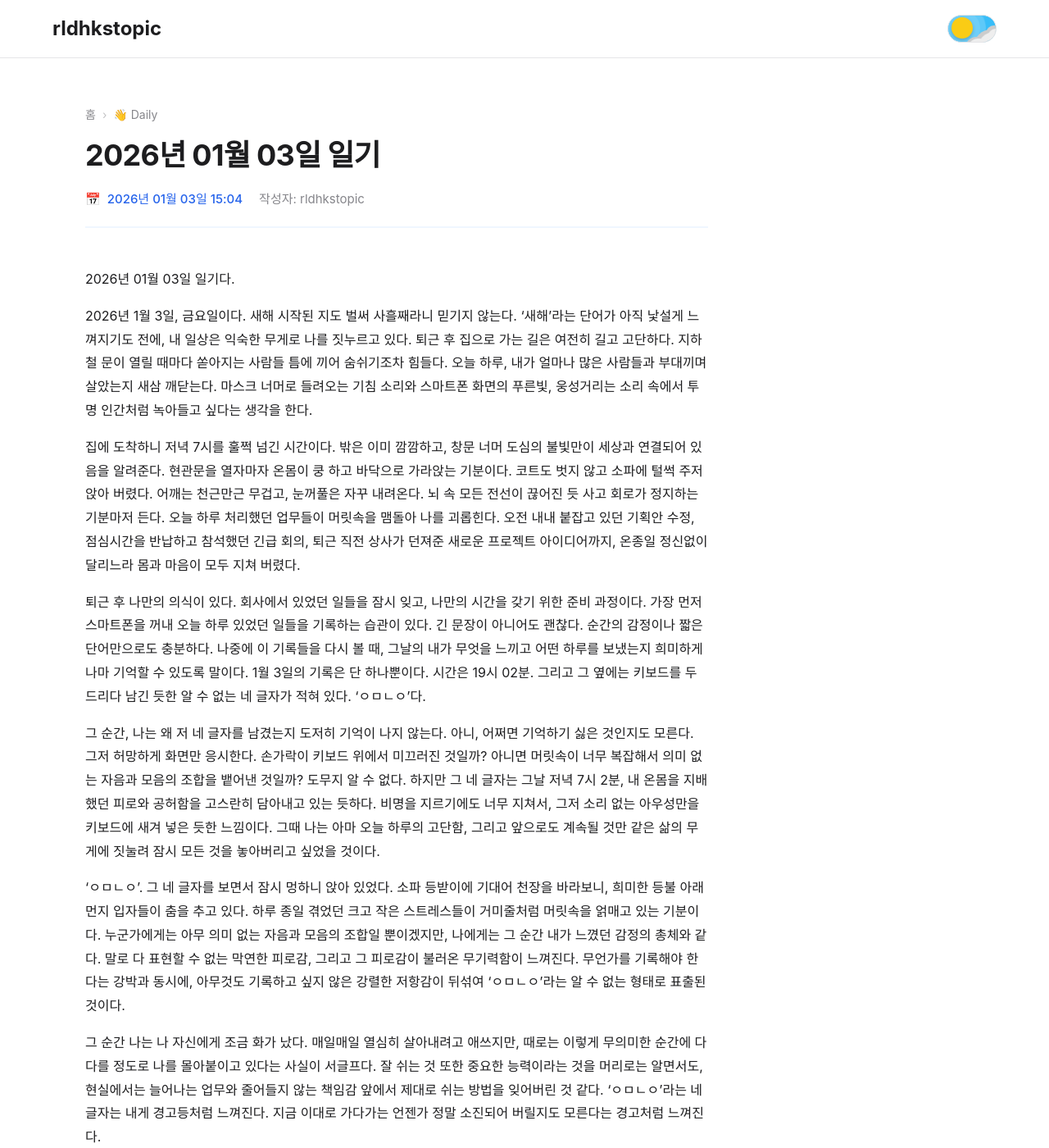
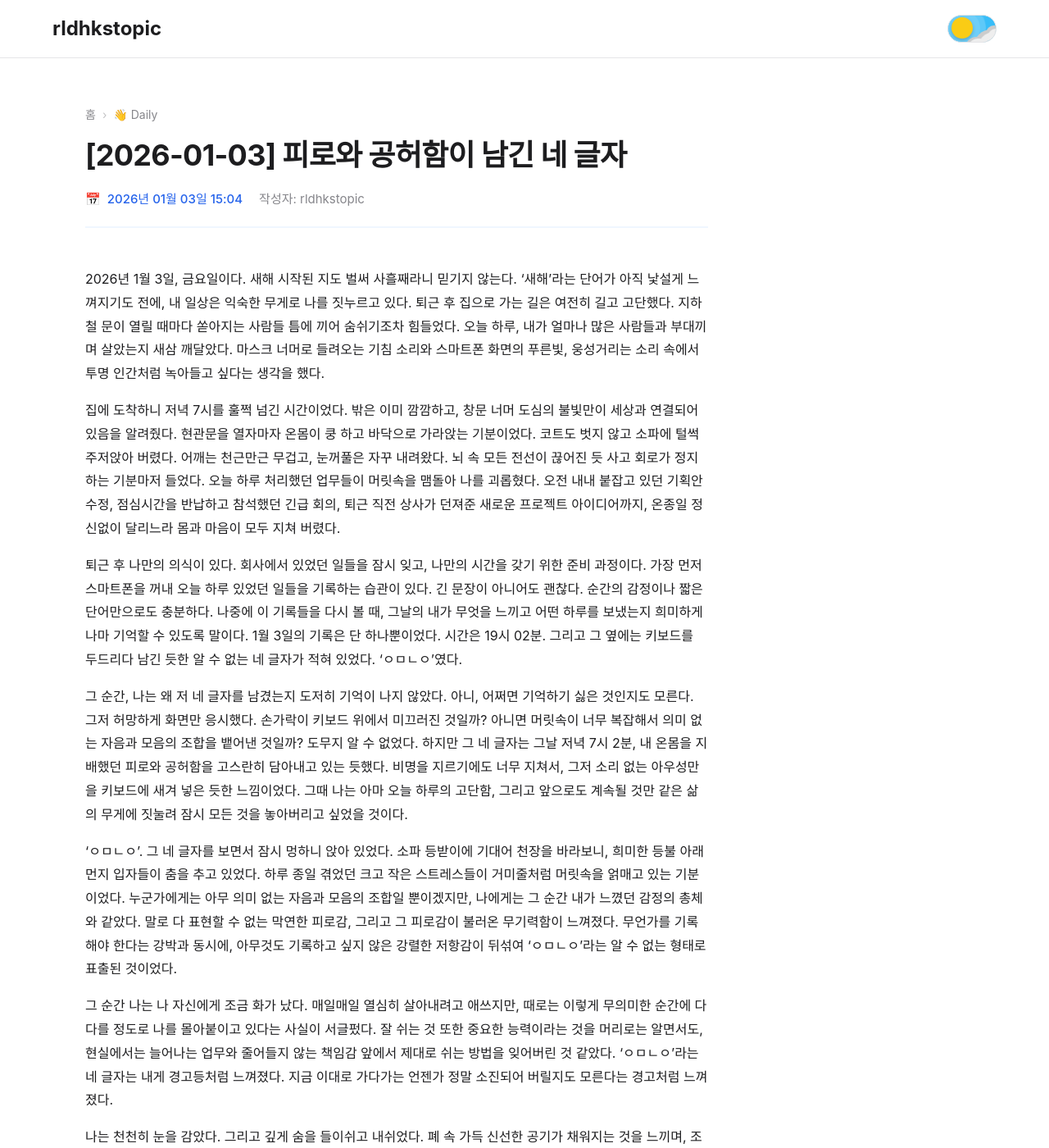
Before and after one commit to rldhkstopic/rldhkstopic.github.io, a Jekyll site: the page built from _posts/2026-01-03-2026년-01월-03일-일기.md, in a window 1280 px wide and 1400 px high. Shown: the whole window at 82% size. Built offline with Jekyll 4.4.1, drawn with Linux system fonts in a browser that asks for light colours; nearby versions of some CDN libraries; a style sheet for code colours, icons or effects is not loaded; some of the changed text lies outside the part shown.

Commit message:
[v0.0.22] Update existing diary posts to natural conversational style and change title format to [date] summary

```diff
--- a/_posts/2026-01-03-2026년-01월-03일-일기.md
+++ b/_posts/2026-01-03-2026년-01월-03일-일기.md
@@ -1,6 +1,6 @@
 ---
 layout: post
-title: "2026년 01월 03일 일기"
+title: "[2026-01-03] 피로와 공허함이 남긴 네 글자"
 date: 2026-01-03 15:04:32 +0900
 author: rldhkstopic
 category: daily
@@ -8,24 +8,22 @@ tags: ["일기", "일상"]
 views: 0
 ---
 
-2026년 01월 03일 일기다.
+2026년 1월 3일, 금요일이다. 새해 시작된 지도 벌써 사흘째라니 믿기지 않는다. '새해'라는 단어가 아직 낯설게 느껴지기도 전에, 내 일상은 익숙한 무게로 나를 짓누르고 있다. 퇴근 후 집으로 가는 길은 여전히 길고 고단했다. 지하철 문이 열릴 때마다 쏟아지는 사람들 틈에 끼어 숨쉬기조차 힘들었다. 오늘 하루, 내가 얼마나 많은 사람들과 부대끼며 살았는지 새삼 깨달았다. 마스크 너머로 들려오는 기침 소리와 스마트폰 화면의 푸른빛, 웅성거리는 소리 속에서 투명 인간처럼 녹아들고 싶다는 생각을 했다.
 
-2026년 1월 3일, 금요일이다. 새해 시작된 지도 벌써 사흘째라니 믿기지 않는다. '새해'라는 단어가 아직 낯설게 느껴지기도 전에, 내 일상은 익숙한 무게로 나를 짓누르고 있다. 퇴근 후 집으로 가는 길은 여전히 길고 고단하다. 지하철 문이 열릴 때마다 쏟아지는 사람들 틈에 끼어 숨쉬기조차 힘들다. 오늘 하루, 내가 얼마나 많은 사람들과 부대끼며 살았는지 새삼 깨닫는다. 마스크 너머로 들려오는 기침 소리와 스마트폰 화면의 푸른빛, 웅성거리는 소리 속에서 투명 인간처럼 녹아들고 싶다는 생각을 한다.
+집에 도착하니 저녁 7시를 훌쩍 넘긴 시간이었다. 밖은 이미 깜깜하고, 창문 너머 도심의 불빛만이 세상과 연결되어 있음을 알려줬다. 현관문을 열자마자 온몸이 쿵 하고 바닥으로 가라앉는 기분이었다. 코트도 벗지 않고 소파에 털썩 주저앉아 버렸다. 어깨는 천근만근 무겁고, 눈꺼풀은 자꾸 내려왔다. 뇌 속 모든 전선이 끊어진 듯 사고 회로가 정지하는 기분마저 들었다. 오늘 하루 처리했던 업무들이 머릿속을 맴돌아 나를 괴롭혔다. 오전 내내 붙잡고 있던 기획안 수정, 점심시간을 반납하고 참석했던 긴급 회의, 퇴근 직전 상사가 던져준 새로운 프로젝트 아이디어까지, 온종일 정신없이 달리느라 몸과 마음이 모두 지쳐 버렸다.
 
-집에 도착하니 저녁 7시를 훌쩍 넘긴 시간이다. 밖은 이미 깜깜하고, 창문 너머 도심의 불빛만이 세상과 연결되어 있음을 알려준다. 현관문을 열자마자 온몸이 쿵 하고 바닥으로 가라앉는 기분이다. 코트도 벗지 않고 소파에 털썩 주저앉아 버렸다. 어깨는 천근만근 무겁고, 눈꺼풀은 자꾸 내려온다. 뇌 속 모든 전선이 끊어진 듯 사고 회로가 정지하는 기분마저 든다. 오늘 하루 처리했던 업무들이 머릿속을 맴돌아 나를 괴롭힌다. 오전 내내 붙잡고 있던 기획안 수정, 점심시간을 반납하고 참석했던 긴급 회의, 퇴근 직전 상사가 던져준 새로운 프로젝트 아이디어까지, 온종일 정신없이 달리느라 몸과 마음이 모두 지쳐 버렸다.
+퇴근 후 나만의 의식이 있다. 회사에서 있었던 일들을 잠시 잊고, 나만의 시간을 갖기 위한 준비 과정이다. 가장 먼저 스마트폰을 꺼내 오늘 하루 있었던 일들을 기록하는 습관이 있다. 긴 문장이 아니어도 괜찮다. 순간의 감정이나 짧은 단어만으로도 충분하다. 나중에 이 기록들을 다시 볼 때, 그날의 내가 무엇을 느끼고 어떤 하루를 보냈는지 희미하게나마 기억할 수 있도록 말이다. 1월 3일의 기록은 단 하나뿐이었다. 시간은 19시 02분. 그리고 그 옆에는 키보드를 두드리다 남긴 듯한 알 수 없는 네 글자가 적혀 있었다. 'ㅇㅁㄴㅇ'였다.
 
-퇴근 후 나만의 의식이 있다. 회사에서 있었던 일들을 잠시 잊고, 나만의 시간을 갖기 위한 준비 과정이다. 가장 먼저 스마트폰을 꺼내 오늘 하루 있었던 일들을 기록하는 습관이 있다. 긴 문장이 아니어도 괜찮다. 순간의 감정이나 짧은 단어만으로도 충분하다. 나중에 이 기록들을 다시 볼 때, 그날의 내가 무엇을 느끼고 어떤 하루를 보냈는지 희미하게나마 기억할 수 있도록 말이다. 1월 3일의 기록은 단 하나뿐이다. 시간은 19시 02분. 그리고 그 옆에는 키보드를 두드리다 남긴 듯한 알 수 없는 네 글자가 적혀 있다. 'ㅇㅁㄴㅇ'다.
+그 순간, 나는 왜 저 네 글자를 남겼는지 도저히 기억이 나지 않았다. 아니, 어쩌면 기억하기 싫은 것인지도 모른다. 그저 허망하게 화면만 응시했다. 손가락이 키보드 위에서 미끄러진 것일까? 아니면 머릿속이 너무 복잡해서 의미 없는 자음과 모음의 조합을 뱉어낸 것일까? 도무지 알 수 없었다. 하지만 그 네 글자는 그날 저녁 7시 2분, 내 온몸을 지배했던 피로와 공허함을 고스란히 담아내고 있는 듯했다. 비명을 지르기에도 너무 지쳐서, 그저 소리 없는 아우성만을 키보드에 새겨 넣은 듯한 느낌이었다. 그때 나는 아마 오늘 하루의 고단함, 그리고 앞으로도 계속될 것만 같은 삶의 무게에 짓눌려 잠시 모든 것을 놓아버리고 싶었을 것이다.
 
-그 순간, 나는 왜 저 네 글자를 남겼는지 도저히 기억이 나지 않는다. 아니, 어쩌면 기억하기 싫은 것인지도 모른다. 그저 허망하게 화면만 응시한다. 손가락이 키보드 위에서 미끄러진 것일까? 아니면 머릿속이 너무 복잡해서 의미 없는 자음과 모음의 조합을 뱉어낸 것일까? 도무지 알 수 없다. 하지만 그 네 글자는 그날 저녁 7시 2분, 내 온몸을 지배했던 피로와 공허함을 고스란히 담아내고 있는 듯하다. 비명을 지르기에도 너무 지쳐서, 그저 소리 없는 아우성만을 키보드에 새겨 넣은 듯한 느낌이다. 그때 나는 아마 오늘 하루의 고단함, 그리고 앞으로도 계속될 것만 같은 삶의 무게에 짓눌려 잠시 모든 것을 놓아버리고 싶었을 것이다.
+'ㅇㅁㄴㅇ'. 그 네 글자를 보면서 잠시 멍하니 앉아 있었다. 소파 등받이에 기대어 천장을 바라보니, 희미한 등불 아래 먼지 입자들이 춤을 추고 있었다. 하루 종일 겪었던 크고 작은 스트레스들이 거미줄처럼 머릿속을 얽매고 있는 기분이었다. 누군가에게는 아무 의미 없는 자음과 모음의 조합일 뿐이겠지만, 나에게는 그 순간 내가 느꼈던 감정의 총체와 같았다. 말로 다 표현할 수 없는 막연한 피로감, 그리고 그 피로감이 불러온 무기력함이 느껴졌다. 무언가를 기록해야 한다는 강박과 동시에, 아무것도 기록하고 싶지 않은 강렬한 저항감이 뒤섞여 'ㅇㅁㄴㅇ'라는 알 수 없는 형태로 표출된 것이었다.
 
-'ㅇㅁㄴㅇ'. 그 네 글자를 보면서 잠시 멍하니 앉아 있었다. 소파 등받이에 기대어 천장을 바라보니, 희미한 등불 아래 먼지 입자들이 춤을 추고 있다. 하루 종일 겪었던 크고 작은 스트레스들이 거미줄처럼 머릿속을 얽매고 있는 기분이다. 누군가에게는 아무 의미 없는 자음과 모음의 조합일 뿐이겠지만, 나에게는 그 순간 내가 느꼈던 감정의 총체와 같다. 말로 다 표현할 수 없는 막연한 피로감, 그리고 그 피로감이 불러온 무기력함이 느껴진다. 무언가를 기록해야 한다는 강박과 동시에, 아무것도 기록하고 싶지 않은 강렬한 저항감이 뒤섞여 'ㅇㅁㄴㅇ'라는 알 수 없는 형태로 표출된 것이다.
+그 순간 나는 나 자신에게 조금 화가 났다. 매일매일 열심히 살아내려고 애쓰지만, 때로는 이렇게 무의미한 순간에 다다를 정도로 나를 몰아붙이고 있다는 사실이 서글펐다. 잘 쉬는 것 또한 중요한 능력이라는 것을 머리로는 알면서도, 현실에서는 늘어나는 업무와 줄어들지 않는 책임감 앞에서 제대로 쉬는 방법을 잊어버린 것 같았다. 'ㅇㅁㄴㅇ'라는 네 글자는 내게 경고등처럼 느껴졌다. 지금 이대로 가다가는 언젠가 정말 소진되어 버릴지도 모른다는 경고처럼 느껴졌다.
 
-그 순간 나는 나 자신에게 조금 화가 났다. 매일매일 열심히 살아내려고 애쓰지만, 때로는 이렇게 무의미한 순간에 다다를 정도로 나를 몰아붙이고 있다는 사실이 서글프다. 잘 쉬는 것 또한 중요한 능력이라는 것을 머리로는 알면서도, 현실에서는 늘어나는 업무와 줄어들지 않는 책임감 앞에서 제대로 쉬는 방법을 잊어버린 것 같다. 'ㅇㅁㄴㅇ'라는 네 글자는 내게 경고등처럼 느껴진다. 지금 이대로 가다가는 언젠가 정말 소진되어 버릴지도 모른다는 경고처럼 느껴진다.
+나는 천천히 눈을 감았다. 그리고 깊게 숨을 들이쉬고 내쉬었다. 폐 속 가득 신선한 공기가 채워지는 것을 느끼며, 조금씩 진정되는 나를 발견했다. 스마트폰 화면 속 'ㅇㅁㄴㅇ'는 여전히 거기 있었지만, 더 이상 나를 짓누르지는 않았다. 오히려 나에게 잠시 멈춰 서서 나 자신을 돌아보라고 속삭이는 듯했다. 괜찮다고, 잠시 쉬어가도 된다고 말하는 것 같았다.
 
-나는 천천히 눈을 감는다. 그리고 깊게 숨을 들이쉬고 내쉰다. 폐 속 가득 신선한 공기가 채워지는 것을 느끼며, 조금씩 진정되는 나를 발견한다. 스마트폰 화면 속 'ㅇㅁㄴㅇ'는 여전히 거기 있지만, 더 이상 나를 짓누르지는 않는다. 오히려 나에게 잠시 멈춰 서서 나 자신을 돌아보라고 속삭이는 듯하다. 괜찮다고, 잠시 쉬어가도 된다고 말하는 것 같다.
+오늘의 이 'ㅇㅁㄴㅇ'는 나에게 큰 깨달음을 주었다. 나는 좀 더 나 자신을 돌봐야 한다. 완벽하게 모든 것을 해내려 애쓰기보다는, 때로는 부족함을 인정하고 잠시 숨을 고를 줄 아는 지혜가 필요하다는 것을 깨달았다. 매일매일 기록을 남기는 습관은 내 하루를 되돌아보고 정리하는 소중한 시간인데, 오늘 같은 날은 그 기록마저도 제대로 남기지 못할 정도로 나를 내버려 두었다는 반성이 밀려왔다.
 
-오늘의 이 'ㅇㅁㄴㅇ'는 나에게 큰 깨달음을 주었다. 나는 좀 더 나 자신을 돌봐야 한다. 완벽하게 모든 것을 해내려 애쓰기보다는, 때로는 부족함을 인정하고 잠시 숨을 고를 줄 아는 지혜가 필요하다는 것을 깨달았다. 매일매일 기록을 남기는 습관은 내 하루를 되돌아보고 정리하는 소중한 시간인데, 오늘 같은 날은 그 기록마저도 제대로 남기지 못할 정도로 나를 내버려 두었다는 반성이 밀려온다.
-
-내일, 아니 이제는 오늘이 된 1월 4일부터는 조금 다르게 살아보기로 마음먹는다. 저녁 7시 2분에 남긴 의미 없는 네 글자는 내게 휴식의 중요성을 일깨워주는 상징이 되었다. 무작정 달리기만 하는 삶이 아니라, 가끔은 멈춰 서서 내면의 소리에 귀 기울이고, 나를 위한 시간을 충분히 마련하는 것이 필요하다. 더 이상 나의 노트에 'ㅇㅁㄴㅇ' 같은 의미 없는 글자들이 쌓이지 않도록 해야 한다. 나는 나의 몸과 마음이 보내는 신호에 더욱 귀를 기울일 것이다. 그리고 오늘 밤은 그 어떤 걱정이나 고민도 없이, 그저 푹 쉬는 데 집중해야겠다. 내일 아침, 한결 가벼워진 마음으로 다시 시작할 수 있도록 말이다.
+내일, 아니 이제는 오늘이 된 1월 4일부터는 조금 다르게 살아보기로 마음먹었다. 저녁 7시 2분에 남긴 의미 없는 네 글자는 내게 휴식의 중요성을 일깨워주는 상징이 되었다. 무작정 달리기만 하는 삶이 아니라, 가끔은 멈춰 서서 내면의 소리에 귀 기울이고, 나를 위한 시간을 충분히 마련하는 것이 필요하다. 더 이상 나의 노트에 'ㅇㅁㄴㅇ' 같은 의미 없는 글자들이 쌓이지 않도록 해야 한다. 나는 나의 몸과 마음이 보내는 신호에 더욱 귀를 기울일 것이다. 그리고 오늘 밤은 그 어떤 걱정이나 고민도 없이, 그저 푹 쉬는 데 집중해야겠다. 내일 아침, 한결 가벼워진 마음으로 다시 시작할 수 있도록 말이다.
 
 이제는 나의 일기장에, 조금 더 따뜻하고 의미 있는 글자들을 채워나갈 차례다. 나의 일상이 고단함과 피로만이 아니라, 작은 행복과 소중한 순간들로 가득 채워질 수 있도록 노력해야겠다. 'ㅇㅁㄴㅇ'의 교훈을 잊지 않으면서 말이다.
```
Also changed, not shown: _posts/2026-01-09-2026년-01월-09일-일기.md (+6 -42 lines), 2 other files.
